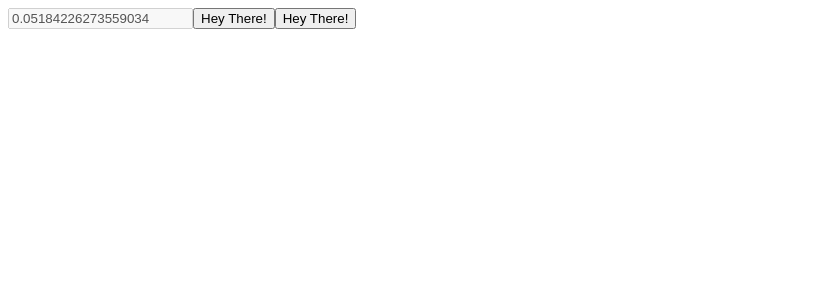
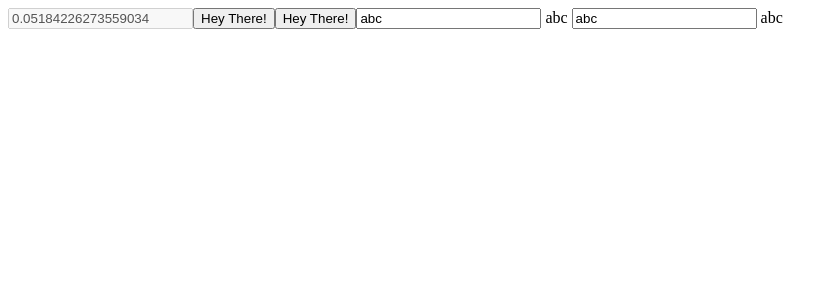
Before and after one commit to sergiopoliveira/angular, an Angular app: page / in a window 1280 px wide. Shown: the top 300 px of the page, without its empty margins (0-838 px from the left). Built offline with nearby package versions, Linux system fonts and the light colour scheme.

Commit message:
Two-way data binding

```diff
--- a/src/app/app.component.html
+++ b/src/app/app.component.html
@@ -1,10 +1,17 @@
 <!--Hello world. A custom component says <app-hello></app-hello>-->
 
 <!-- One way data binding, target to source []-->
-<input type="text" [value]="myVariable" [disabled]="myDisabledValue"/>
+<input type="text" [value]="myVariable" [disabled]="myDisabledValue" />
 
 <!-- One way data binding, source to target ()-->
-<button (click) = "callMyFunction()">Hey There!</button>
+<button (click)="callMyFunction()">Hey There!</button>
+
+<button (click)="callMyFunction2()">Hey There!</button>
 
 <!-- Two way data binding [()]-->
-<button (click) = "callMyFunction2()">Hey There!</button>
+<input type="text" [value]="texto" (input)="updateValue($event)">
+{{texto}}
+
+<!-- Two way data binding [()]-->
+<input type="text" [(ngModel)]="texto">
+{{texto}}
--- a/src/app/app.component.ts
+++ b/src/app/app.component.ts
@@ -46,6 +46,7 @@ export class AppComponent {
   title = 'angular';
   myVariable = "variable"
   myDisabledValue = false
+  texto = 'abc';
 
   constructor() {
     setInterval(() => {
@@ -70,4 +71,9 @@ export class AppComponent {
     console.log("Function called")
   }
 
+  updateValue(e) {
+    this.texto = e.target.value
+    console.log(e.target.value)
+  }
+
 }
--- a/src/app/app.module.ts
+++ b/src/app/app.module.ts
@@ -4,6 +4,7 @@ import { NgModule } from '@angular/core';
 import { AppRoutingModule } from './app-routing.module';
 import { AppComponent } from './app.component';
 import { HelloComponent } from './hello/hello.component';
+import { FormsModule } from '@angular/forms'
 
 @NgModule({
   declarations: [
@@ -12,7 +13,8 @@ import { HelloComponent } from './hello/hello.component';
   ],
   imports: [
     BrowserModule,
-    AppRoutingModule
+    AppRoutingModule,
+    FormsModule
   ],
   providers: [],
   bootstrap: [AppComponent]
```
